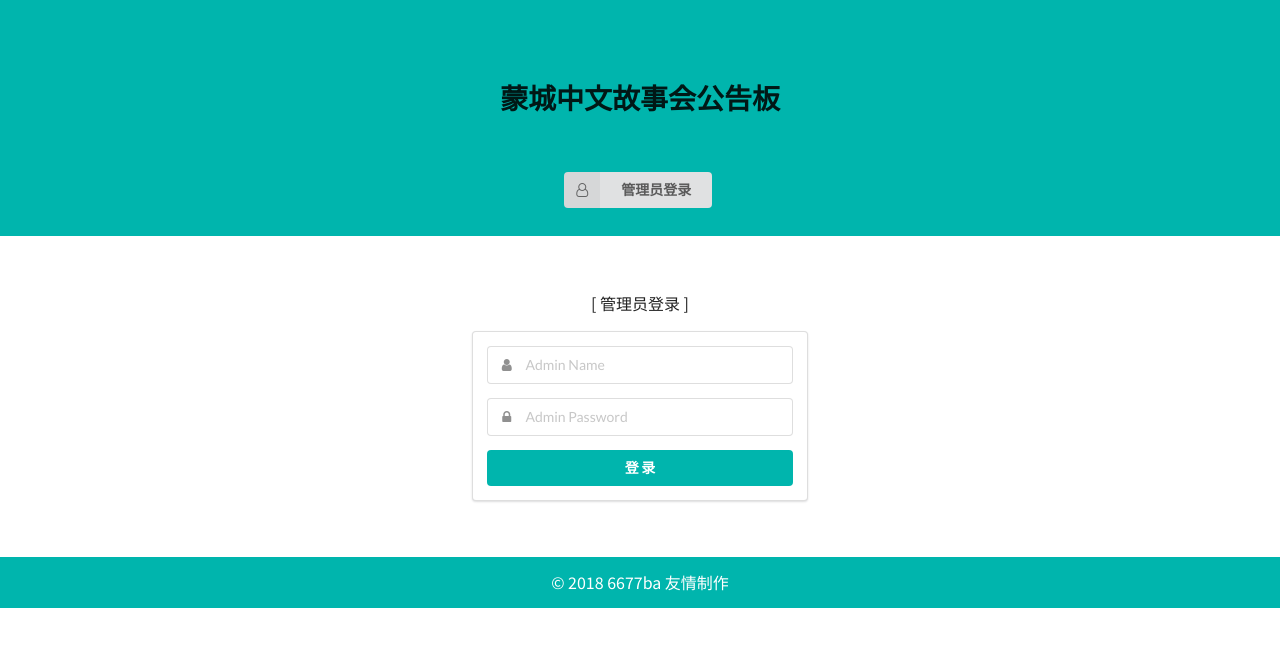
After one commit to wangguanzhou/chinesestory, a Django app: template templates/admin.html in a window 1280 px wide. The commit adds this page. Shown: the top 647 px of the page. Run offline with Django 3.2, Linux system fonts and the light colour scheme; the template is opened without the code that fills it, so the values that code supplies are empty; some libraries are stand-ins or nearby versions.

Commit message:
admin login functions. created admin users.

```diff
--- a/storysite/urls.py
+++ b/storysite/urls.py
@@ -19,5 +19,6 @@ from storysite import views
 
 urlpatterns = [
     path('admin/', admin.site.urls),
-    path('', views.homepage, name='home')
+    path('chinesestory/', views.homepage),
+    path('chinesestory/admin/', views.admin)
 ]
--- /dev/null
+++ b/templates/admin.html
@@ -0,0 +1,34 @@
+{% extends "./base.html" %}
+{% load static %}
+
+{% block admin-login %}
+
+<div class="ui text container">
+  <div class="ui two column centered grid">
+
+    <div class="column center aligned">
+      <p>[ 管理员登录 ]</p>
+      <form class="ui large form" id="admin-login" method="POST">
+        {% csrf_token %}
+        <div class="ui segment">
+          <div class="field">
+            <div class="ui left icon input">
+              <i class="user icon"></i>
+              <input type="text" name="admin-name" placeholder="Admin Name">
+            </div>
+          </div>
+          <div class="field">
+            <div class="ui left icon input">
+              <i class="lock icon"></i>
+              <input type="password" name="admin-pass" placeholder="Admin Password">
+            </div>
+          </div>
+          <button class="ui teal fluid button" type="submit">登 录</button>
+        </div>
+
+      </form>
+    </div>
+  </div>
+</div>
+
+{% endblock %}
--- a/templates/base.html
+++ b/templates/base.html
@@ -50,48 +50,30 @@
   <body>
 		<div class="ui vertical teal inverted masthead center aligned segment">
 			<div class="ui text container">
-				<h1 class="ui header">蒙城中文故事会公告板</h1>
+				<a href="/chinesestory/">
+					<h1 class="ui header">蒙城中文故事会公告板</h1>
+				</a>
 			</div>
+			<a href="/chinesestory/admin/">
 			<div class="ui labeled icon button">
 				<i class="user outline icon"></i>管理员登录
 			</div>
+			</a>
 		</div>
 
 		<div class="ui maincontainer container">
 
-		<div class="ui storynotice text container">
-			<div class="ui icon message">
-				<i class="file text outline icon"></i>
-				<div class="content">
-						<div class="header">
-							目前没有新的故事会公告。
-						</div>
-						<p>请稍后查看。</p>
-				</div>
-			</div>
-		</div>
+			{% block home-page %}
+			{% endblock %}
 
-		<div class="ui text container">
-			<div class="ui storyhistory segment">
-				<h3 class="header">
-					最近故事会活动记录
-				</h3>
-				<div class="ui list">
-					<div class="item">
-						<i class="icon"></i>
-						<div class="content">
-							first story
-						</div>
-					</div>
-				</div>
-			</div>
-		</div>
+			{% block admin-login %}
+			{% endblock %}
 
 		</div>
 
 		<div class="ui vertical teal inverted mastfoot center aligned segment">
 			<div class="ui text container">
-				<p>Sponsored by 6677ba.ca</p>
+				<p>&copy; 2018 6677ba 友情制作</p>
 			</div>
 		</div>
 
```
Also changed, not shown: create_admin.py (added, +15 -0 lines), storysite/views.py (+25 -1 lines), templates/homepage.html (added, +34 -0 lines).
